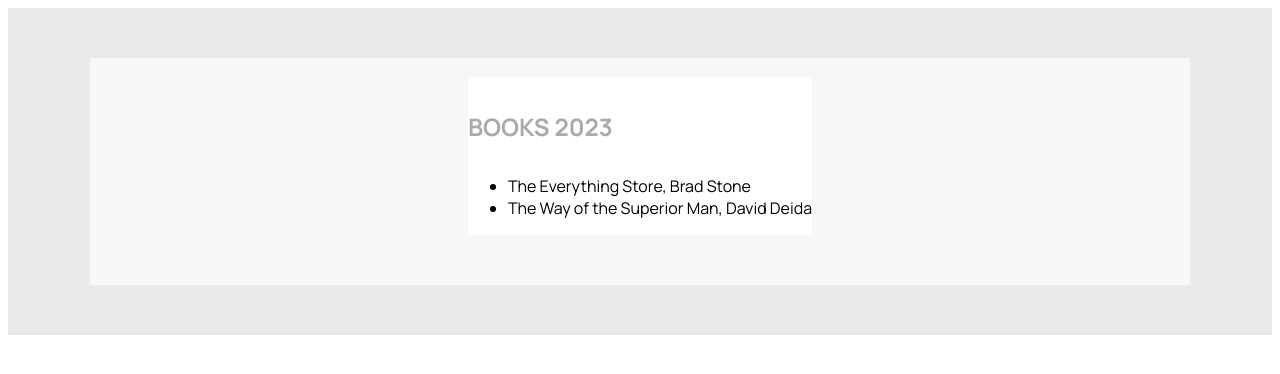
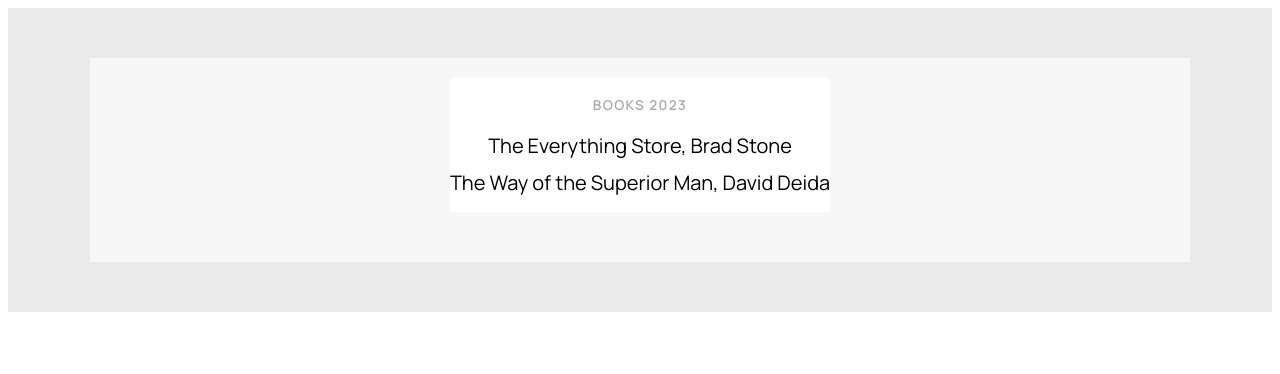
Before and after one commit to kaizhengde/kaizhengde, a React (Vite) app: page / in a window 1280 px wide. Shown: the top 374 px of the page. Built offline with nearby package versions, Linux system fonts and the light colour scheme.

Commit message:
content version 1.1 (footer)

```diff
--- a/src/components/content.module.css
+++ b/src/components/content.module.css
@@ -7,3 +7,20 @@
   position: relative;
   background-color: var(--kai-white);
 }
+
+.div h4
+{
+  text-align: center;
+}
+
+.ul
+{
+  list-style-type: none;
+  padding-left: 0;
+}
+
+.li
+{
+  margin-bottom: 0.5em;
+  text-align: center;
+}
--- a/src/components/content.tsx
+++ b/src/components/content.tsx
@@ -3,16 +3,21 @@
 interface ContentProps {
   title: string;
   children: React.ReactNode;
+  footnote?: string;
 }
 
 const Content: React.FC<ContentProps> = ({
   title,
   children,
+  footnote,
 }) => {
   return (
     <div className={styles.div}>
       <h4>{title}</h4>
       {children}
+      <div>
+        {footnote && <p className="footnote">{`* ${footnote}`}</p>}
+      </div>
     </div>
   );
 }
--- a/src/components/list-content.tsx
+++ b/src/components/list-content.tsx
@@ -1,19 +1,24 @@
 import Content from './content.tsx';
+import styles from './content.module.css';
 
 interface ListContentProps {
   title: string;
-  listItems: string[];
+  listItems: React.ReactNode[];
+  footnote?: string;
 }
 
 const ListContent: React.FC<ListContentProps> = ({
   title,
   listItems,
+  footnote,
 }) => {
   return (
-    <Content title={title}>
-      <ul>
+    <Content title={title} footnote={footnote}>
+      <ul className={styles.ul}>
         {listItems.map((item, index) => (
-          <li key={index}>{item}</li>
+          <li className={styles.li} key={index}>
+            {item}
+          </li>
         ))}
       </ul>
     </Content>
--- a/src/css/fonts.css
+++ b/src/css/fonts.css
@@ -1,63 +1,63 @@
+/* ExtraLight weight */
+@font-face
+{
+  font-family: 'Manrope';
+  src: url('@/assets/fonts/Manrope-ExtraLight.ttf') format('truetype');
+  font-weight: 200;
+  font-style: normal;
+}
+
+/* Light weight */
+@font-face
+{
+  font-family: 'Manrope';
+  src: url('@/assets/fonts/Manrope-Light.ttf') format('truetype');
+  font-weight: 300;
+  font-style: normal;
+}
+
+/* Normal weight */
 @font-face
 {
   font-family: 'Manrope';
   src: url('@/assets/fonts/Manrope-Regular.ttf') format('truetype');
   font-weight: 400;
-  /* Normal weight */
   font-style: normal;
 }
 
+/* Medium weight */
+@font-face
+{
+  font-family: 'Manrope';
+  src: url('@/assets/fonts/Manrope-Medium.ttf') format('truetype');
+  font-weight: 500;
+  font-style: normal;
+}
+
+/* SemiBold weight */
+@font-face
+{
+  font-family: 'Manrope';
+  src: url('@/assets/fonts/Manrope-SemiBold.ttf') format('truetype');
+  font-weight: 600;
+  font-style: normal;
+}
+
+/* Bold weight */
 @font-face
 {
   font-family: 'Manrope';
   src: url('@/assets/fonts/Manrope-Bold.ttf') format('truetype');
   font-weight: 700;
-  /* Bold weight */
   font-style: normal;
 }
 
+/* ExtraBold weight */
 @font-face
 {
   font-family: 'Manrope';
   src: url('@/assets/fonts/Manrope-ExtraBold.ttf') format('truetype');
   font-weight: 800;
-  /* ExtraBold weight */
-  font-style: normal;
-}
-
-@font-face
-{
-  font-family: 'Manrope';
-  src: url('@/assets/fonts/Manrope-Light.ttf') format('truetype');
-  font-weight: 300;
-  /* Light weight */
-  font-style: normal;
-}
-
-@font-face
-{
-  font-family: 'Manrope';
-  src: url('@/assets/fonts/Manrope-ExtraLight.ttf') format('truetype');
-  font-weight: 200;
-  /* ExtraLight weight */
-  font-style: normal;
-}
-
-@font-face
-{
-  font-family: 'Manrope';
-  src: url('@/assets/fonts/Manrope-Medium.ttf') format('truetype');
-  font-weight: 500;
-  /* Medium weight */
-  font-style: normal;
-}
-
-@font-face
-{
-  font-family: 'Manrope';
-  src: url('@/assets/fonts/Manrope-SemiBold.ttf') format('truetype');
-  font-weight: 600;
-  /* SemiBold weight */
   font-style: normal;
 }
 
@@ -66,9 +66,10 @@
   --kai-font-family: 'Manrope', sans-serif;
   --kai-font-size-h1: 2.5em;
   --kai-font-size-h2: 2em;
-  --kai-font-size-h3: 1.75em;
-  --kai-font-size-h4: 1.5em;
-  --kai-font-size-paragraph: 1em;
+  --kai-font-size-h3: 1.5em;
+  --kai-font-size-h4: 0.85em;
+  --kai-font-size-paragraph: 1.25em;
+  --kai-font-size-footnote: 0.85em;
   --kai-font-weight-extra-light: 200;
   --kai-font-weight-light: 300;
   --kai-font-weight-normal: 400;
--- a/src/index.css
+++ b/src/index.css
@@ -27,14 +27,16 @@
   font-weight: var(--kai-font-weight-bold);
   color: var(--kai-darkgrey);
   text-transform: uppercase;
+  letter-spacing: 0.1em;
 }
 
 h4
 {
   font-size: var(--kai-font-size-h4);
-  font-weight: var(--kai-font-weight-bold);
+  font-weight: var(--kai-font-weight-semi-bold);
   color: var(--kai-darkgrey);
   text-transform: uppercase;
+  letter-spacing: 0.1em;
 }
 
 p
@@ -43,3 +45,38 @@
   font-weight: var(--kai-font-weight-normal);
   color: var(--kai-black);
 }
+
+p.footnote
+{
+  font-size: var(--kai-font-size-footnote);
+  font-weight: var(--kai-font-weight-medium);
+  color: var(--kai-darkgrey);
+  text-align: right;
+}
+
+li
+{
+  font-size: var(--kai-font-size-paragraph);
+  font-weight: var(--kai-font-weight-normal);
+  color: var(--kai-black);
+}
+
+a
+{
+  text-decoration: none;
+  color: var(--kai-black);
+}
+
+a:after
+{
+  content: '→';
+  margin-left: 0.5rem;
+  display: inline-block;
+  transition: transform 0.3s ease;
+  transform-origin: left;
+}
+
+a:hover:after
+{
+  transform: scaleX(1.3);
+}
```
